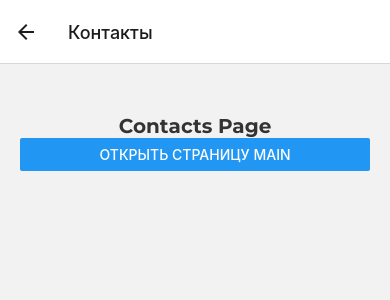
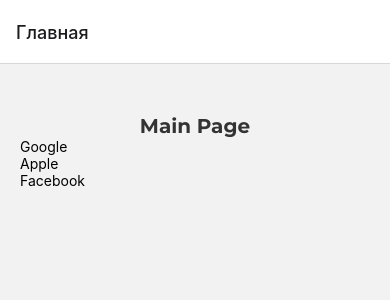
Before and after one commit to ARTARTAS/react-native-lessons, a React Native app: screen /Contacts in a window 390 px wide. Shown: the top 300 px of the page. Built offline with nearby package versions, Linux system fonts and the light colour scheme.

Commit message:
add work with data

```diff
--- a/components/Contacts.js
+++ b/components/FullInfo.js
@@ -1,15 +1,17 @@
 import React from "react";
 import { View, Text, Button } from "react-native";
-import { globalStyle } from "./../styles/style";
+import { globalStyle } from "../styles/style";
 
-export default function Contacts({ navigation }) {
+export default function FullInfo({ route, navigation }) {
   return (
     <View style={globalStyle.main}>
-      <Text style={globalStyle.tittle}>Contacts Page</Text>
-      <Button
+      <Text style={globalStyle.tittle}>{route.params.name}</Text>
+      <Text>{route.params.full}</Text>
+
+      {/* <Button
         title="Открыть страницу Main"
         onPress={() => navigation.goBack()} //простое возвращение назад
-      />
+      /> */}
     </View>
   );
 }
--- a/components/Main.js
+++ b/components/Main.js
@@ -1,15 +1,34 @@
-import React from "react";
-import { View, Text, Button } from "react-native";
+import React, { useState } from "react";
+import { View, Text, TouchableHighlight, FlatList } from "react-native";
 import { globalStyle } from "./../styles/style";
 
 export default function Main({ navigation }) {
+  const [news, setNews] = useState([
+    { name: "Google", anonce: "Google!!!!", full: "Google is cool!" },
+    { name: "Apple", anonce: "Apple!!!!", full: "Apple is cool!" },
+    { name: "Facebook", anonce: "Facebook!!!!", full: "Facebook is cool!" },
+  ]);
+
   return (
     <View style={globalStyle.main}>
       <Text style={globalStyle.tittle}>Main Page</Text>
-      <Button
+      <FlatList
+        data={news}
+        renderItem={({ item }) => {
+          return (
+            <TouchableHighlight
+              onPress={() => navigation.navigate("FullInfo", item)}
+            >
+              <Text>{item.name}</Text>
+            </TouchableHighlight>
+          );
+        }}
+        keyExtractor={(item, index) => index.toString()}
+      />
+      {/* <Button
         title="Открыть страницу Contacts"
         onPress={() => navigation.navigate("Contacts")} //переход на конкретную страницу
-      />
+      /> */}
     </View>
   );
 }
--- a/navigate.js
+++ b/navigate.js
@@ -1,6 +1,6 @@
 import React from "react";
 import Main from "./components/Main";
-import Contacts from "./components/Contacts";
+import FullInfo from "./components/FullInfo";
 
 import { createStackNavigator } from "@react-navigation/stack";
 import { NavigationContainer } from "@react-navigation/native";
@@ -17,9 +17,9 @@ export default function Navigate() {
           options={{ title: "Главная" }}
         />
         <Stack.Screen
-          name="Contacts"
-          component={Contacts}
-          options={{ title: "Контакты" }}
+          name="FullInfo"
+          component={FullInfo}
+          options={{ title: "Статья" }}
         />
       </Stack.Navigator>
     </NavigationContainer>
```
